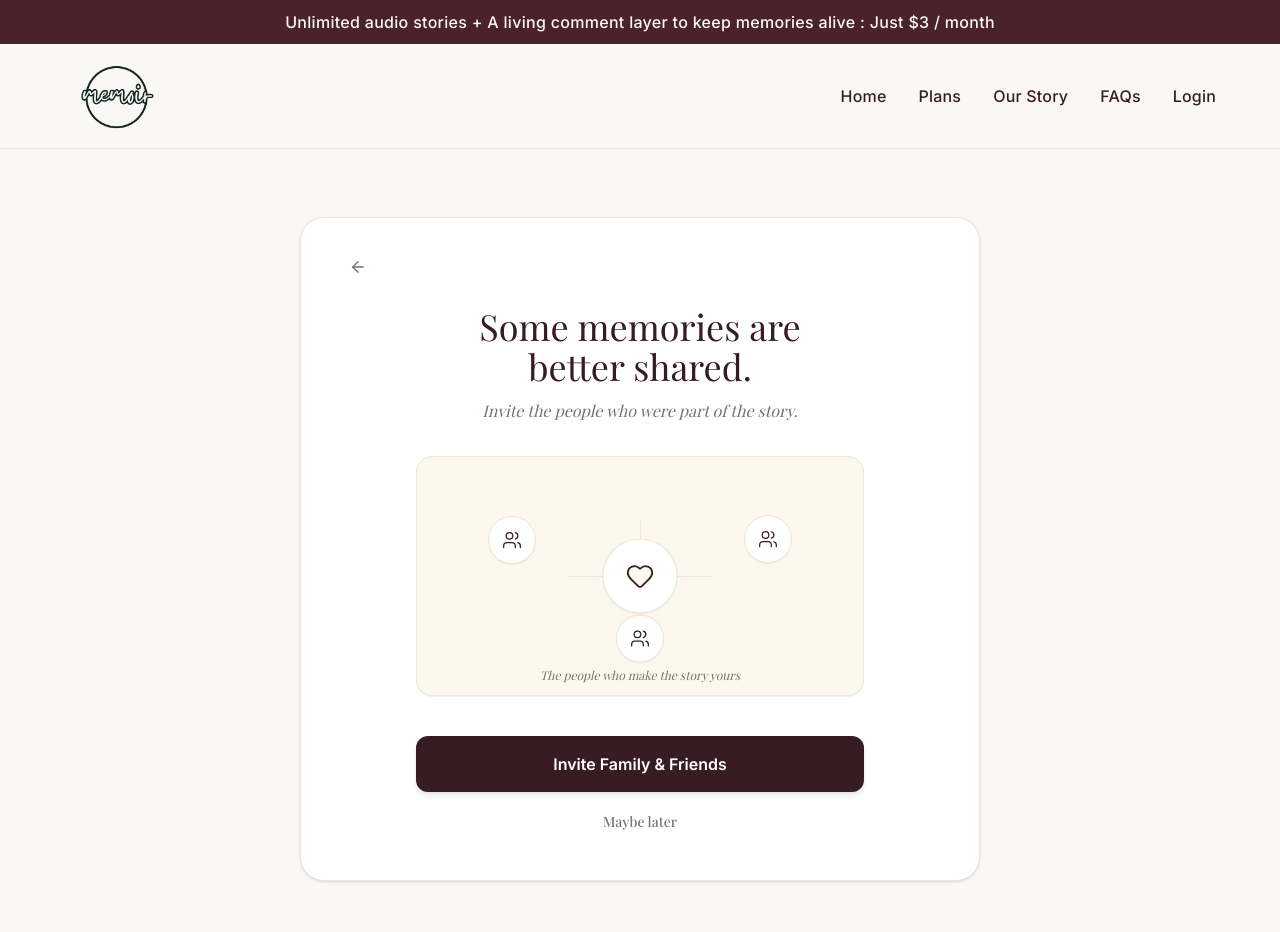
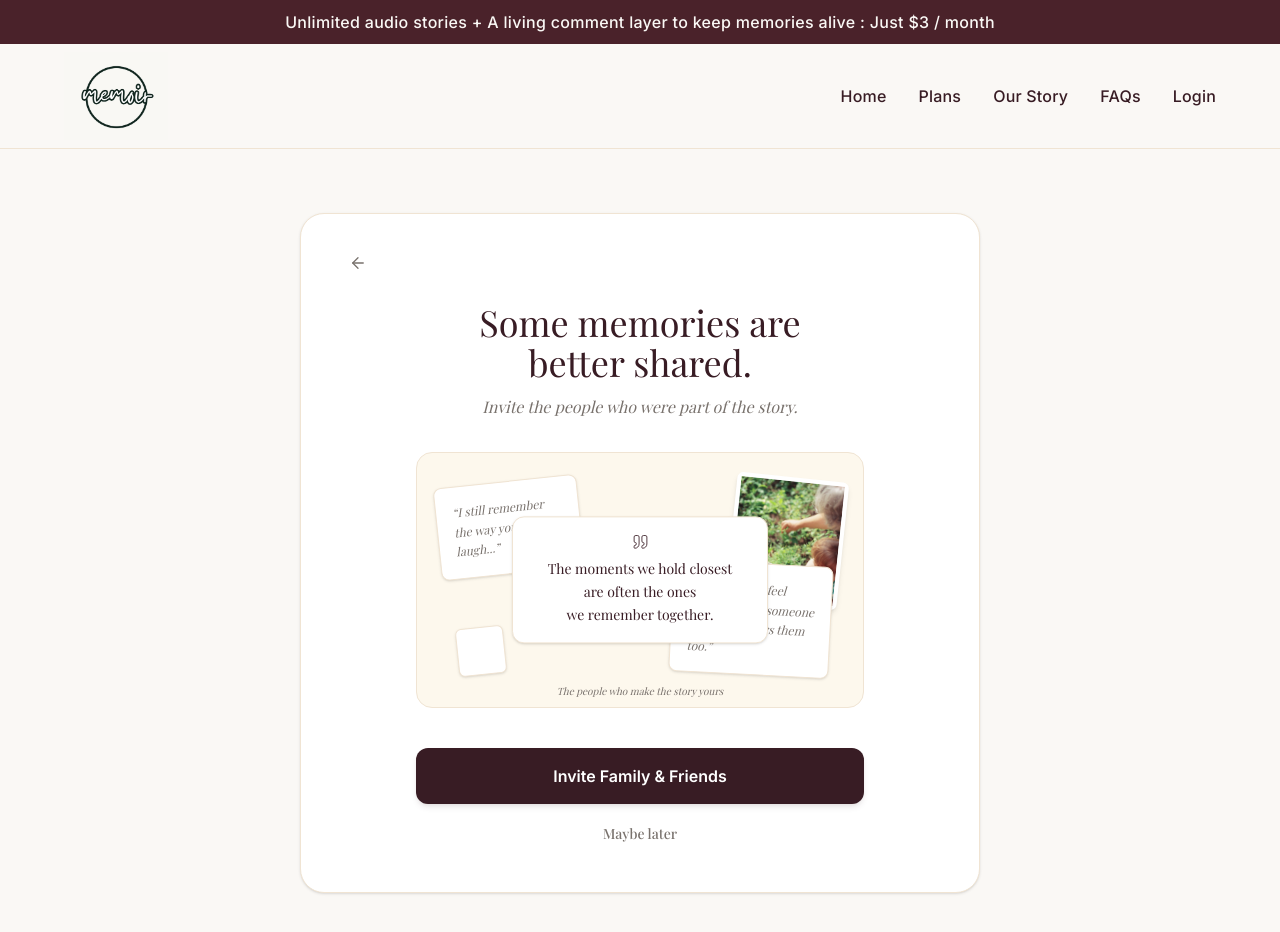
Before and after one commit to Hifza-155/memoirproject-frontend, a Next.js app: page /invite-family-friends in a window 1280 px wide. Shown: the top 932 px of the page. Built offline with nearby package versions, Linux system fonts and the light colour scheme; a web font is replaced by a local one.

Commit message:
enhance invite family and friends screen

```diff
--- a/src/features/onboarding/InviteFamilyFriends.tsx
+++ b/src/features/onboarding/InviteFamilyFriends.tsx
@@ -1,14 +1,14 @@
 /**
  * @file InviteFamilyFriends.tsx
- * @description Component rendering the family and friends invitation screen,
+ * @description Component rendering the family and friends invitation screen.
  */
 
 'use client';
 
 import {
   ArrowLeft,
-  Heart,
-  Users,
+  ImagePlus,
+  Quote,
 } from 'lucide-react';
 import { useRouter } from 'next/navigation';
 import { motion } from 'framer-motion';
@@ -21,7 +21,7 @@ export default function InviteFamilyFriends() {
       <motion.div
         initial={{ opacity: 0, y: 15 }}
         animate={{ opacity: 1, y: 0 }}
-        transition={{ duration: 0.4, ease: "easeOut" }}
+        transition={{ duration: 0.4, ease: 'easeOut' }}
         className="w-full max-w-170 bg-white border border-memory-border rounded-3xl px-8 md:px-12 py-10 shadow-sm flex flex-col"
       >
 
@@ -51,66 +51,143 @@ export default function InviteFamilyFriends() {
             Invite the people who were part of the story.
           </p>
 
-          {/* Visual Network Graphic */}
-          <div className="relative mb-10 flex h-60 w-full max-w-md items-center justify-center rounded-2xl border border-memory-border bg-memory-card shadow-2xs overflow-hidden">
+          {/* Shared Memory Visual */}
+          <div className="relative mb-10 h-64 w-full max-w-md overflow-visible rounded-2xl border border-memory-border bg-memory-card">
 
-            {/* Horizontal Connection */}
-            <div className="absolute h-px w-36 bg-memory-border" />
+            {/* Left Memory Note */}
+            <motion.div
+              initial={{ opacity: 0, y: 8 }}
+              animate={{ opacity: 1, y: 0 }}
+              transition={{ delay: 0.15, duration: 0.5 }}
+              whileHover={{
+                y: -8,
+                rotate: -2,
+                scale: 1.06,
+                zIndex: 30,
+              }}
+              className="group absolute left-5 top-7 z-10 w-36 -rotate-6 cursor-pointer rounded-lg border border-memory-border bg-white px-4 py-4 text-left shadow-sm transition-shadow duration-300 hover:shadow-lg"
+            >
+              <p className="font-serif text-[12px] italic leading-relaxed text-memory-muted">
+                “I still remember the way you used to laugh...”
+              </p>
 
-            {/* Vertical Connection */}
-            <div className="absolute h-28 w-px bg-memory-border" />
-
-            {/* Center Memory */}
-            <motion.div
-              animate={{ scale: [1, 1.05, 1] }}
-              transition={{ repeat: Infinity, duration: 4, ease: "easeInOut" }}
-              className="relative z-10 flex h-18 w-18 items-center justify-center rounded-full border border-memory-border bg-white shadow-xs"
-            >
-              <Heart
-                size={28}
-                fill="var(--memory-card)"
-                className="text-memory-primary"
-                strokeWidth={1.5}
-              />
+              {/* Hover Popup */}
+              <motion.div
+                initial={{ opacity: 0, y: 5 }}
+                whileHover={{ opacity: 1, y: 0 }}
+                className="pointer-events-none absolute -bottom-12 left-1/2 z-40 w-40 -translate-x-1/2 rounded-lg border border-memory-border bg-white px-3 py-2 text-center shadow-md"
+              >
+                <p className="font-serif text-[10px] text-memory-primary">
+                  Little moments become precious memories.
+                </p>
+              </motion.div>
             </motion.div>
 
-            {/* Person 1 */}
+            {/* Right Photo Card */}
             <motion.div
-              animate={{ y: [-2, 2, -2] }}
-              transition={{ repeat: Infinity, duration: 3, ease: "easeInOut" }}
-              className="absolute left-[16%]"
-              style={{ top: '25%' }}
+              initial={{ opacity: 0, scale: 0.95 }}
+              animate={{ opacity: 1, scale: 1 }}
+              transition={{ delay: 0.25, duration: 0.5 }}
+              whileHover={{
+                y: -10,
+                rotate: 2,
+                scale: 1.08,
+                zIndex: 30,
+              }}
+              className="group absolute right-5 top-6 z-10 h-32 w-28 rotate-6 cursor-pointer overflow-visible rounded-md border-4 border-white bg-white shadow-md transition-shadow duration-300 hover:shadow-lg"
             >
-              <div className="flex h-12 w-12 items-center justify-center rounded-full border border-memory-border bg-white text-memory-primary shadow-xs">
-                <Users size={20} strokeWidth={1.5} />
+              <div className="h-full w-full overflow-hidden">
+                <img
+                  src="/BottomRightImage.jpg"
+                  alt="A family memory"
+                  className="h-full w-full object-cover"
+                />
               </div>
+
+
+
+              {/* Hover Popup */}
+              <motion.div
+                initial={{ opacity: 0, y: 5 }}
+                whileHover={{ opacity: 1, y: 0 }}
+                className="pointer-events-none absolute -bottom-12 left-1/2 z-40 w-40 -translate-x-1/2 rounded-lg border border-memory-border bg-white px-3 py-2 text-center shadow-md"
+              >
+                <p className="font-serif text-[10px] text-memory-primary">
+                  The faces behind the memories.
+                </p>
+              </motion.div>
             </motion.div>
 
-            {/* Person 2 */}
+            {/* Central Memory Card */}
             <motion.div
-              animate={{ y: [2, -2, 2] }}
-              transition={{ repeat: Infinity, duration: 3.5, ease: "easeInOut" }}
-              className="absolute right-[16%]"
-              style={{ top: '25%' }}
+              initial={{ opacity: 0, y: 10 }}
+              animate={{ opacity: 1, y: 0 }}
+              transition={{ delay: 0.35, duration: 0.55 }}
+              whileHover={{
+                y: -4,
+                scale: 1.02,
+              }}
+              className="absolute left-1/2 top-1/2 z-20 w-64 -translate-x-1/2 -translate-y-1/2 rounded-xl border border-memory-border bg-white px-6 py-4 text-center shadow-sm"
             >
-              <div className="flex h-12 w-12 items-center justify-center rounded-full border border-memory-border bg-white text-memory-primary shadow-xs">
-                <Users size={20} strokeWidth={1.5} />
-              </div>
+              <Quote
+                size={17}
+                strokeWidth={1.2}
+                className="mx-auto mb-2 text-memory-primary"
+              />
+
+              <p className="font-serif text-[14px] leading-relaxed text-memory-primary">
+                The moments we hold closest
+              <br />
+                are often the ones
+              <br />
+                we remember together.
+              </p>
             </motion.div>
 
-            {/* Person 3 */}
+            {/* Bottom Memory Note */}
             <motion.div
-              animate={{ y: [-2, 2, -2] }}
-              transition={{ repeat: Infinity, duration: 3.2, ease: "easeInOut" }}
-              className="absolute bottom-[14%] left-1/2 -translate-x-1/2"
+              initial={{ opacity: 0, y: 8 }}
+              animate={{ opacity: 1, y: 0 }}
+              transition={{ delay: 0.45, duration: 0.5 }}
+              whileHover={{
+                y: -8,
+                rotate: 1,
+                scale: 1.06,
+                zIndex: 30,
+              }}
+              className="group absolute bottom-8 right-8 z-10 w-40 rotate-3 cursor-pointer rounded-lg border border-memory-border bg-white px-4 py-4 text-left shadow-sm transition-shadow duration-300 hover:shadow-lg"
             >
-              <div className="flex h-12 w-12 items-center justify-center rounded-full border border-memory-border bg-white text-memory-primary shadow-xs">
-                <Users size={20} strokeWidth={1.5} />
-              </div>
+              <p className="font-serif text-[12px] italic leading-relaxed text-memory-muted">
+                “Some stories feel warmer when someone else remembers them too.”
+              </p>
+
+              {/* Hover Popup */}
+              <motion.div
+                initial={{ opacity: 0, y: 5 }}
+                whileHover={{ opacity: 1, y: 0 }}
+                className="pointer-events-none absolute -top-12 left-1/2 z-40 w-44 -translate-x-1/2 rounded-lg border border-memory-border bg-white px-3 py-2 text-center shadow-md"
+              >
+                <p className="font-serif text-[10px] text-memory-primary">
+                  Invite someone who was there.
+                </p>
+              </motion.div>
             </motion.div>
 
-            {/* Visual Caption */}
-            <p className="absolute bottom-3 text-xs font-serif italic text-memory-muted">
+            {/* Small Decorative Paper */}
+            <motion.div
+              initial={{ opacity: 0 }}
+              animate={{ opacity: 1 }}
+              transition={{ delay: 0.55, duration: 0.5 }}
+              whileHover={{
+                y: -5,
+                rotate: -3,
+                scale: 1.08,
+              }}
+              className="absolute bottom-8 left-10 h-12 w-12 -rotate-6 rounded-md border border-memory-border bg-white shadow-sm"
+            />
+
+            {/* Small Caption */}
+            <p className="absolute bottom-2 left-1/2 -translate-x-1/2 whitespace-nowrap font-serif text-[10px] italic text-memory-muted">
               The people who make the story yours
             </p>
 
@@ -118,6 +195,7 @@ export default function InviteFamilyFriends() {
 
           {/* Buttons */}
           <div className="w-full max-w-md flex flex-col gap-3">
+
             {/* Primary */}
             <motion.button
               type="button"
@@ -137,10 +215,10 @@ export default function InviteFamilyFriends() {
             >
               Maybe later
             </button>
+
           </div>
 
         </div>
-
       </motion.div>
     </section>
   );
```
